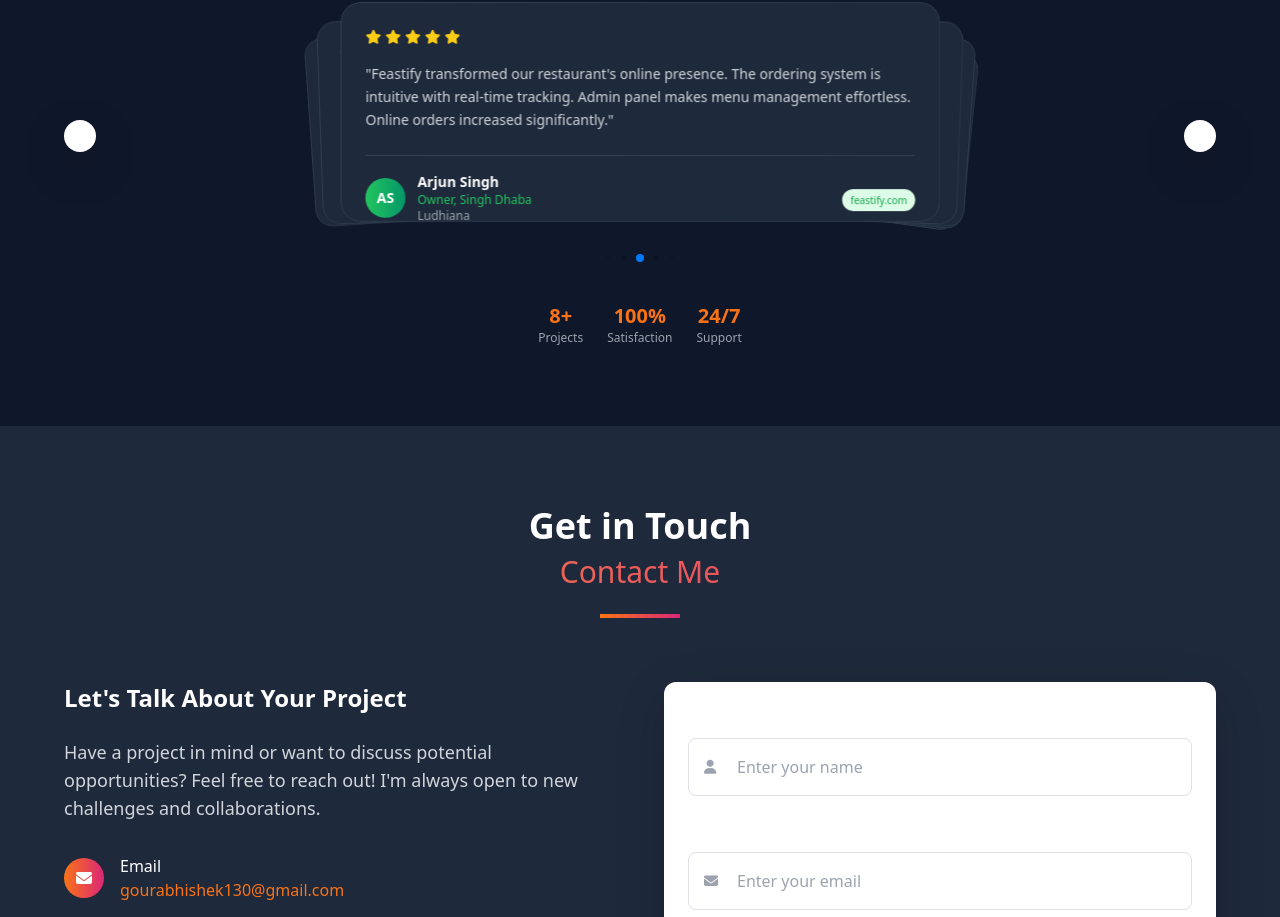
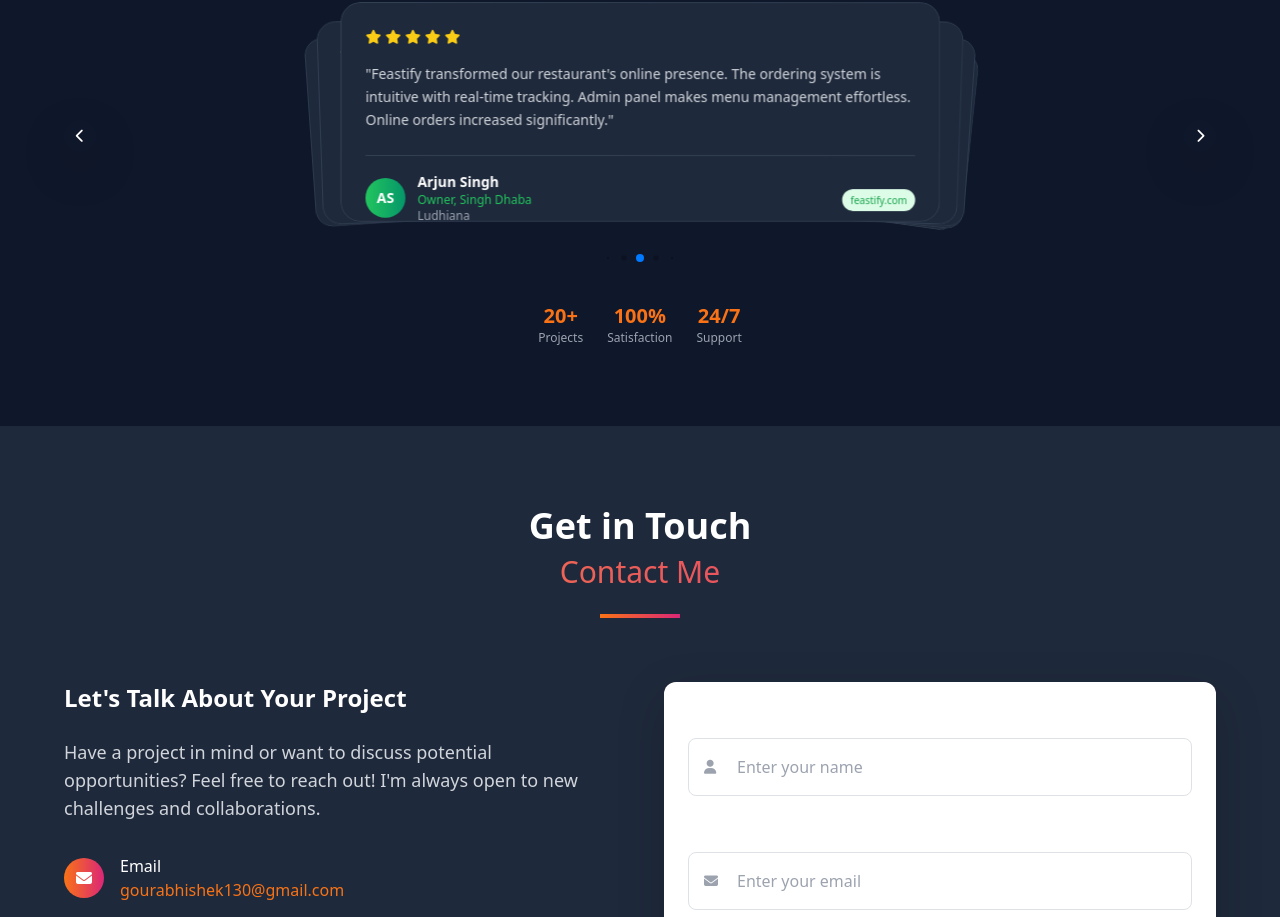
Before and after one commit to AbhishekGour12/portfolio, a React (Vite) app: page / in a window 1280 px wide. Shown: the part 3360-4277 px from the top of the page. Built offline with nearby package versions, Linux system fonts and the light colour scheme; no server answers; the database is empty.

Commit message:
first commit

```diff
--- a/src/Components/Main.jsx
+++ b/src/Components/Main.jsx
@@ -1467,10 +1467,10 @@ const skills = [
       </Swiper>
 
       {/* Simple Navigation */}
-      <div className="testimonial-prev absolute left-0 top-1/2 -translate-y-1/2 w-8 h-8 rounded-full bg-white dark:bg-gray-800 shadow-lg flex items-center justify-center cursor-pointer hover:bg-orange-500 hover:text-white transition-colors z-10">
+      <div className="testimonial-prev absolute left-0 top-1/2 -translate-y-1/2 w-8 h-8 rounded-full shadow-lg flex items-center justify-center cursor-pointer hover:bg-orange-500 hover:text-white transition-colors z-10">
         <i className="fas fa-chevron-left text-sm"></i>
       </div>
-      <div className="testimonial-next absolute right-0 top-1/2 -translate-y-1/2 w-8 h-8 rounded-full bg-white dark:bg-gray-800 shadow-lg flex items-center justify-center cursor-pointer hover:bg-orange-500 hover:text-white transition-colors z-10">
+      <div className="testimonial-next absolute right-0 top-1/2 -translate-y-1/2 w-8 h-8 rounded-full   shadow-lg flex items-center justify-center cursor-pointer hover:bg-orange-500 hover:text-white transition-colors z-10">
         <i className="fas fa-chevron-right text-sm"></i>
       </div>
     </div>
@@ -1478,7 +1478,7 @@ const skills = [
     {/* Simple Stats */}
     <div className="flex justify-center gap-6 mt-8">
       <div className="text-center">
-        <div className="text-xl font-bold text-orange-500">8+</div>
+        <div className="text-xl font-bold text-orange-500">20+</div>
         <div className={`text-xs ${Profile1 === 'white' ? 'text-gray-600' : 'text-gray-400'}`}>Projects</div>
       </div>
       <div className="text-center">
```
